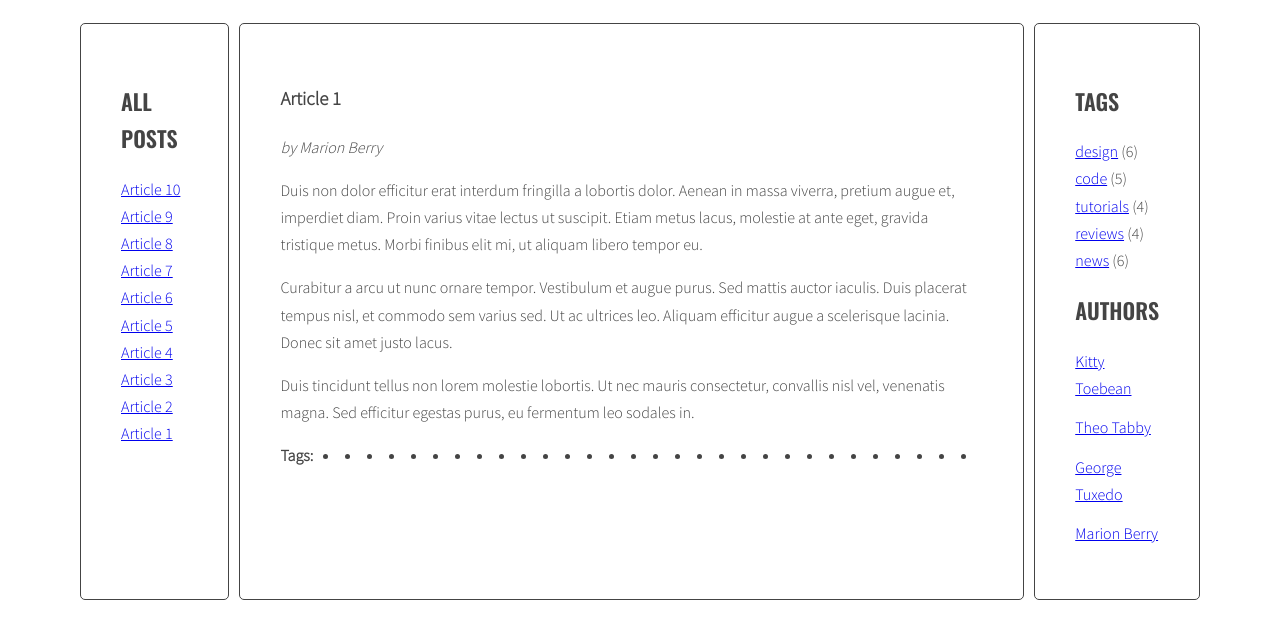
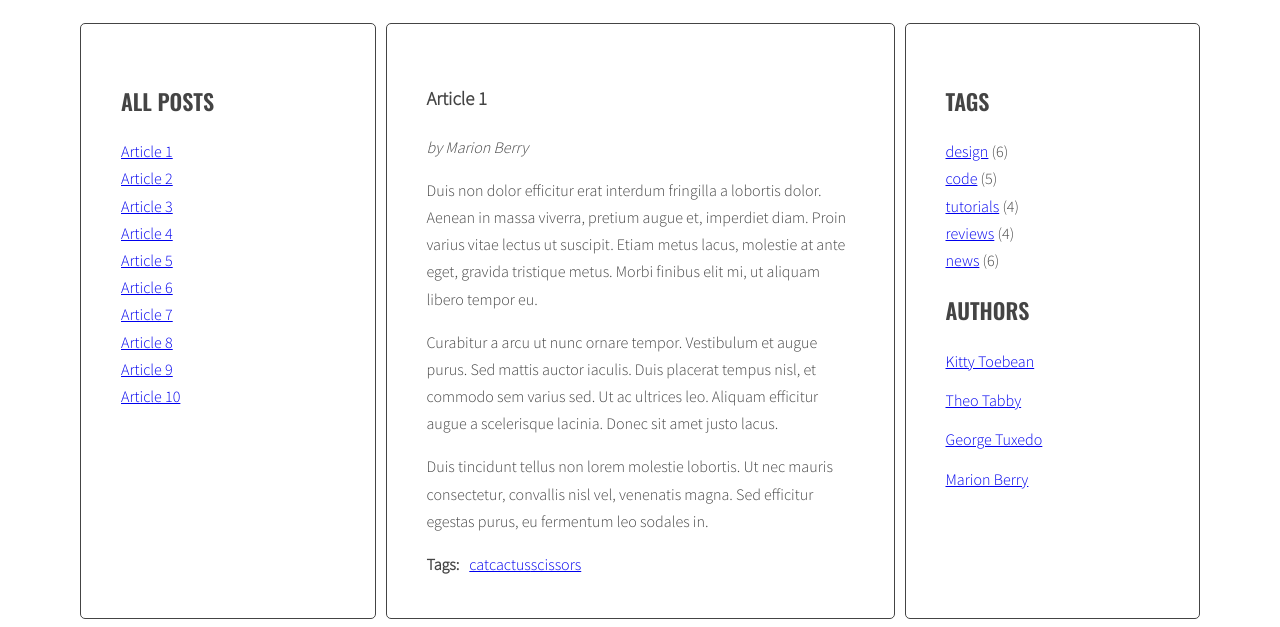
Before and after one commit to karmana/javascript-blog, a website: page index.html in a window 1280 px wide. Shown: the part 220-847 px from the top of the page. Drawn offline with nearby package versions, Linux system fonts and the light colour scheme.

Commit message:
Fix for genearting tags nad titles links

```diff
--- a/js/script.js
+++ b/js/script.js
@@ -48,7 +48,8 @@ const optArticleSelector = '.post',
 function generateTitleLinks(){
 
   /* [DONE] remove contents of titleList */
-  const titleList = document.querySelector(optTitleListSelector).innerHTML = '';
+  const titleList = document.querySelector(optTitleListSelector);
+  titleList.innerHTML = '';
 
   /* [DONE] for each article */
   const articles = document.querySelectorAll(optArticleSelector);
@@ -71,8 +72,8 @@ function generateTitleLinks(){
     console.log(linkHTML);
 
     /* insert link into titleList */
-    const titles = document.querySelector('.titles');
-    titles.insertAdjacentHTML('afterbegin', linkHTML);
+    // const titles = document.querySelector(optTitleListSelector);
+    // titles.insertAdjacentHTML('afterbegin', linkHTML);
 
     /* Pytania do mentora
             1. dlaczego nie dziala ze stala optTitleListSelector??
@@ -82,10 +83,9 @@ function generateTitleLinks(){
 
     html = html + linkHTML;
     console.log(html);
-
   }
 
-  // titleList.innerHTML = html;
+  titleList.innerHTML = html;
 
   const links = document.querySelectorAll('.titles a');
   console.log(links);
@@ -106,7 +106,8 @@ function generateTags(){
   for(let article of articles){
 
     /* find tags wrapper */
-    const tagsWrapper = article.querySelector(optArticleTagsSelector).innerHTML = '';
+    const tagsWrapper = article.querySelector(optArticleTagsSelector);
+    tagsWrapper.innerHTML = '';
 
     /* make html variable with empty string */
     let html = '';
@@ -121,7 +122,7 @@ function generateTags(){
     for(let tag of articleTagsArray){
 
       /* generate HTML of the link */
-      const tagHTML = '<li><a href="#tag-' + tag + '"></a></li>';
+      const tagHTML = '<li><a href="#tag-' + tag + '">'+ tag +'</a></li>';
 
       /* add generated code to html variable */
       html = html + tagHTML;
@@ -129,11 +130,8 @@ function generateTags(){
     /* END LOOP: for each tag */
     }
     /* insert HTML of all the links into the tags wrapper */
-    //tagsWrapper.innerHTML = html;
-    const wrapper = document.querySelector('.post-tags .list');
-    wrapper.insertAdjacentHTML('afterend', html);
-    console.log(wrapper);
 
+    tagsWrapper.innerHTML = html;
     /* END LOOP: for every article: */
   }
 }
--- a/sass/style.scss
+++ b/sass/style.scss
@@ -87,6 +87,7 @@ body {
 
 .list-horizontal {
   li {
+    margin-right: 5px;
     display: inline-block;
   }
 }
```
